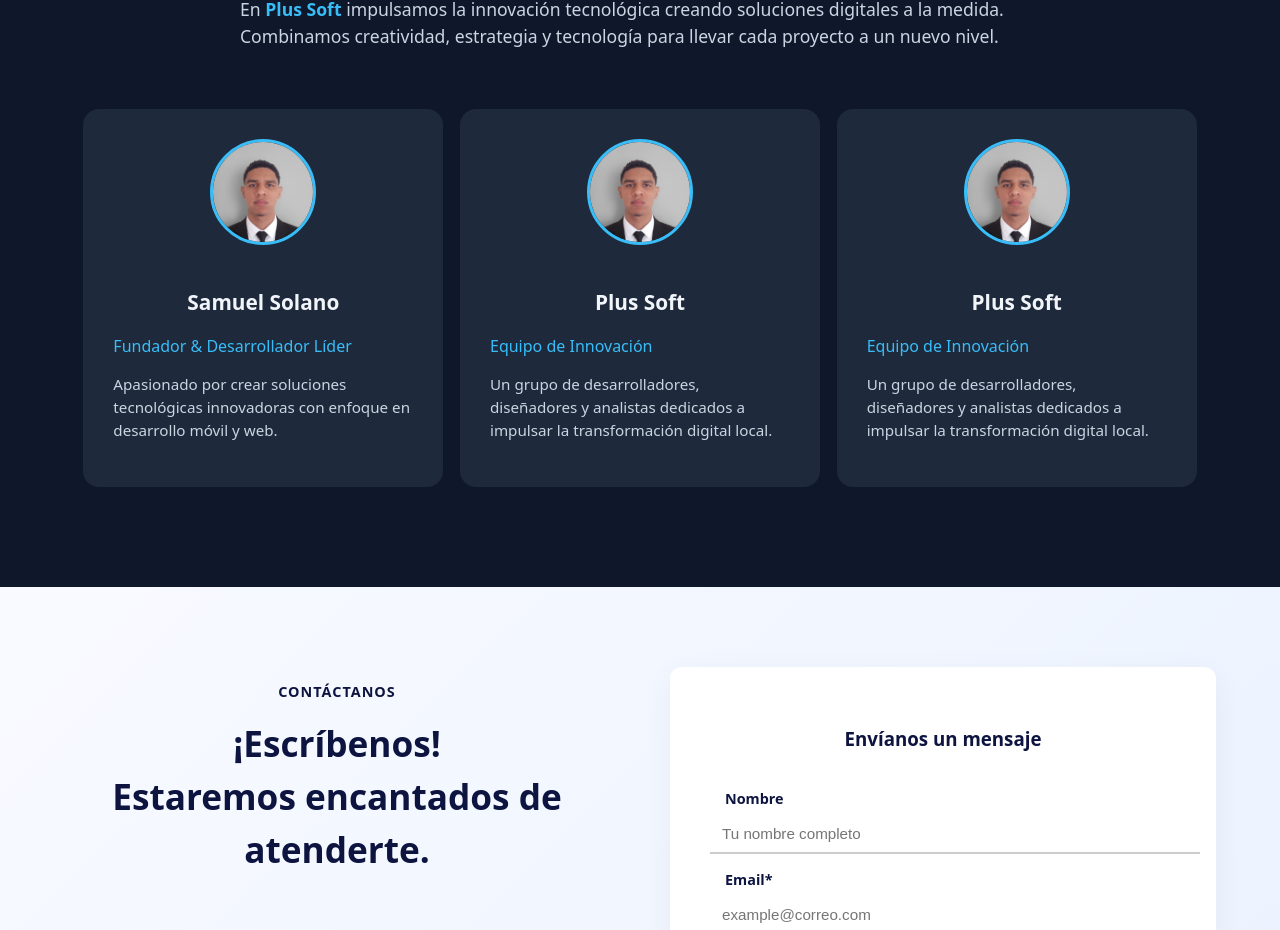
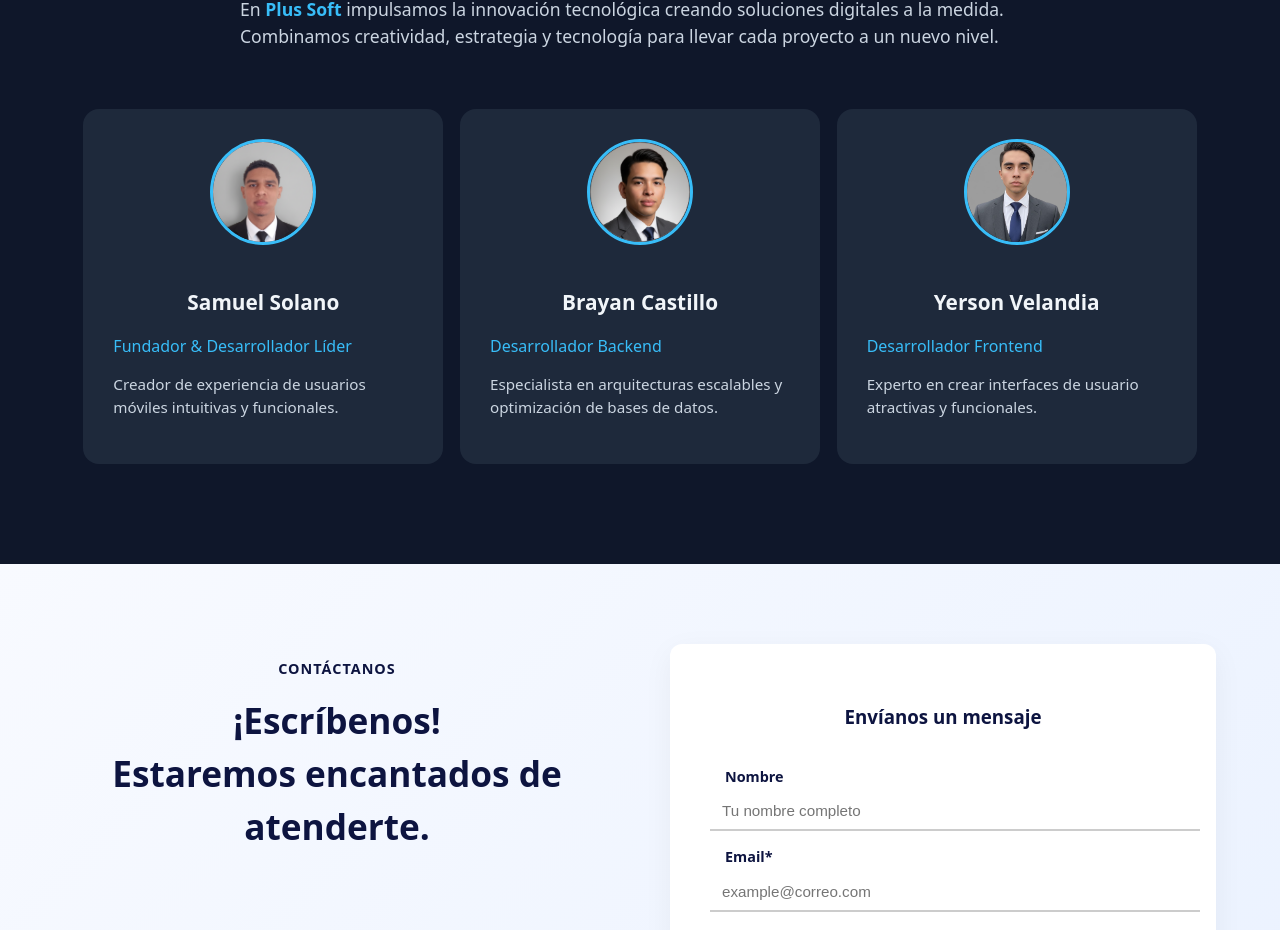
Before and after one commit to Samuelsolanows/Plus-Soft, a React (Vite) app: page / in a window 1280 px wide. Shown: the part 5279-6209 px from the top of the page. Built offline with nearby package versions, Linux system fonts and the light colour scheme.

Commit message:
sobre nosotros

```diff
--- a/src/components/About.jsx
+++ b/src/components/About.jsx
@@ -6,22 +6,22 @@
       name: "Samuel Solano",
       role: "Fundador & Desarrollador Líder",
       description:
-        "Apasionado por crear soluciones tecnológicas innovadoras con enfoque en desarrollo móvil y web.",
+        "Creador de experiencia de usuarios móviles intuitivas y funcionales.",
       image: "/samuel.png",
     },
     {
-      name: "Plus Soft",
-      role: "Equipo de Innovación",
+      name: "Brayan Castillo",
+      role: "Desarrollador Backend",
       description:
-        "Un grupo de desarrolladores, diseñadores y analistas dedicados a impulsar la transformación digital local.",
-      image: "/samuel.png",
+        "Especialista en arquitecturas escalables y optimización de bases de datos.",
+      image: "/brayan.png",
     },
     {
-      name: "Plus Soft",
-      role: "Equipo de Innovación",
+      name: "Yerson Velandia",
+      role: "Desarrollador Frontend",
       description:
-        "Un grupo de desarrolladores, diseñadores y analistas dedicados a impulsar la transformación digital local.",
-      image: "/samuel.png",
+        "Experto en crear interfaces de usuario atractivas y funcionales.",
+      image: "/yerson.png",
     },
   ];
 
```
Also changed, not shown: public/brayan.png (added), public/yerson.png (added).
